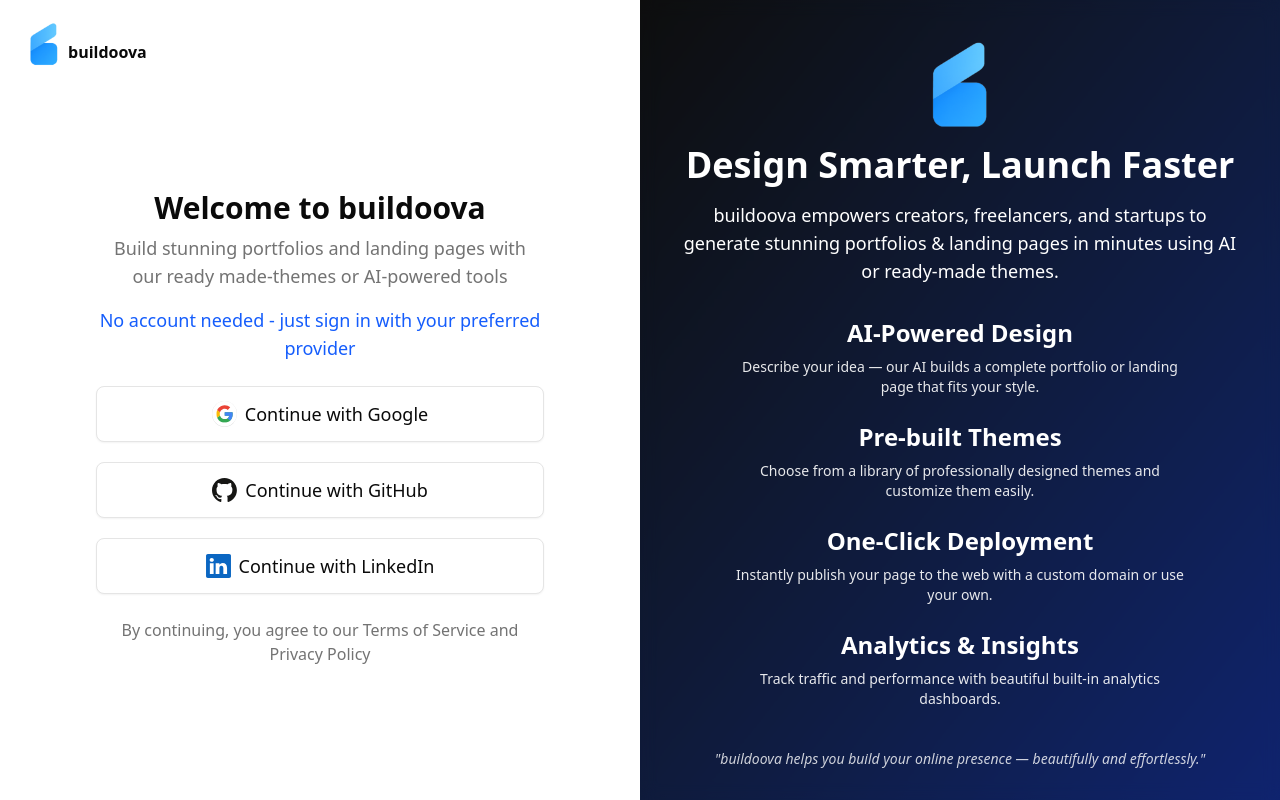
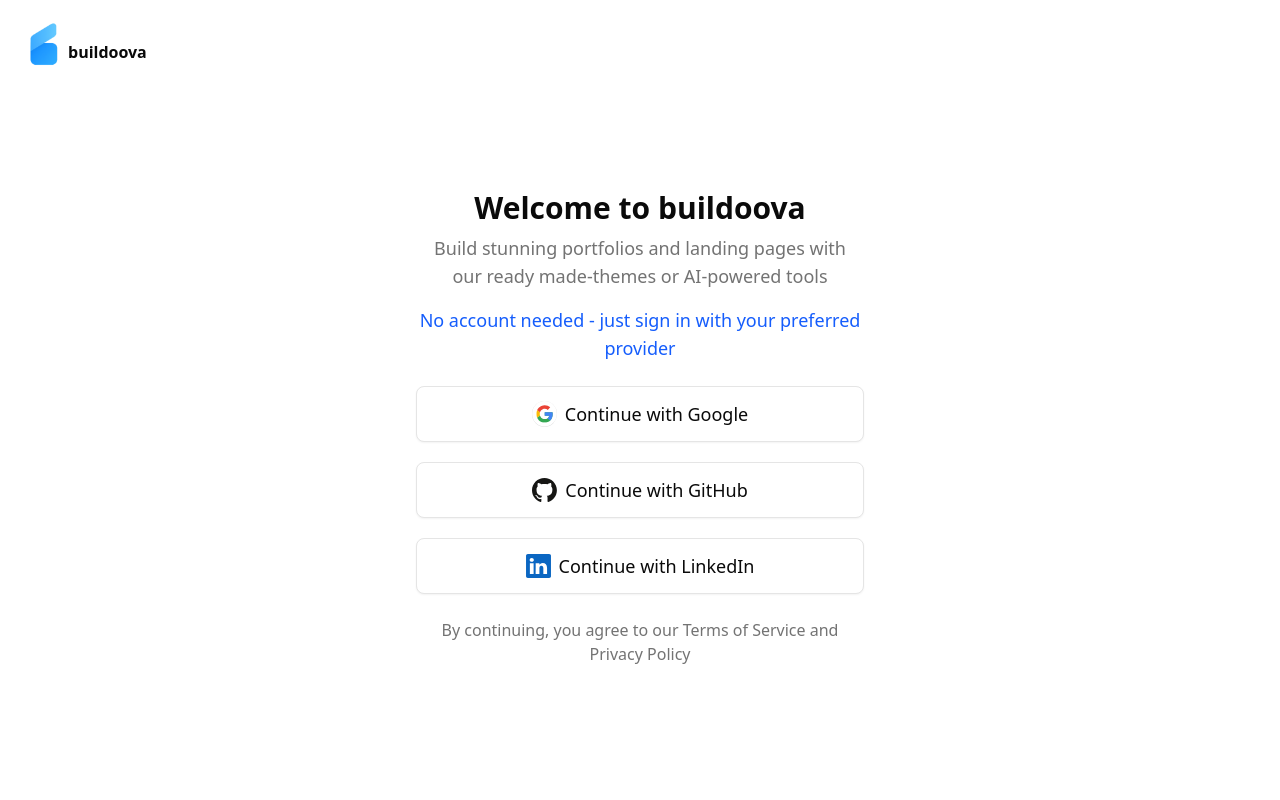
Before and after one commit to soufianboukir/buildoova, a Next.js app: page /login in a window 1280 px wide. Built offline with nearby package versions, Linux system fonts and the light colour scheme.

Commit message:
add username field in session

```diff
--- a/app/(auth)/login/page.tsx
+++ b/app/(auth)/login/page.tsx
@@ -20,7 +20,7 @@
     const errorMessage = error ? errorMessages[error] || errorMessages["Default"] : null;
 
     return (
-        <div className="grid min-h-svh lg:grid-cols-2">
+        <div className="grid min-h-svh">
             <div className="flex flex-col gap-4 p-6">
                 <div className="flex justify-center gap-2 md:justify-start">
                     <Link href="/" className="flex items-end gap-1 font-semibold">
@@ -41,54 +41,6 @@
                     </div>
                 </div>
             </div>
-            <div className="bg-muted relative hidden lg:block">
-                <div className="relative hidden lg:block bg-gradient-to-br from-primary to-blue-800 text-white">
-                    <div className="absolute inset-0 bg-black/40 backdrop-blur-sm" />
-                    <div className="relative z-10 flex h-[100vh] flex-col justify-between p-10">
-                        <div className="text-center">
-                            <Image
-                                src={'/images/buildoova-logo.png'}
-                                width={60}
-                                height={60}
-                                alt="Buildoova logo"
-                                className="mx-auto mb-4"
-                            />
-                            <h1 className="text-4xl font-bold">Design Smarter, Launch Faster</h1>
-                            <p className="mt-4 text-lg max-w-xl mx-auto">
-                                buildoova empowers creators, freelancers, and startups to generate stunning portfolios & landing pages in minutes using AI or ready-made themes.
-                            </p>
-                        </div>
-                        <div className="mt-8 flex flex-col items-center gap-6">
-                        {[
-                            {
-                            title: "AI-Powered Design",
-                            description: "Describe your idea — our AI builds a complete portfolio or landing page that fits your style.",
-                            },
-                            {
-                            title: "Pre-built Themes",
-                            description: "Choose from a library of professionally designed themes and customize them easily.",
-                            },
-                            {
-                            title: "One-Click Deployment",
-                            description: "Instantly publish your page to the web with a custom domain or use your own.",
-                            },
-                            {
-                            title: "Analytics & Insights",
-                            description: "Track traffic and performance with beautiful built-in analytics dashboards.",
-                            },
-                        ].map((feature, index) => (
-                            <div className="max-w-md text-center" key={index}>
-                            <h2 className="text-2xl font-semibold mb-2">{feature.title}</h2>
-                            <p className="text-sm opacity-90">{feature.description}</p>
-                            </div>
-                        ))}
-                        </div>
-                        <div className="text-center mt-10 opacity-80 text-sm italic">
-                        &quot;buildoova helps you build your online presence — beautifully and effortlessly.&quot;
-                        </div>
-                    </div>
-                </div>
-            </div>
         </div>
     );
 }
--- /dev/null
+++ b/app/(main)/[siteName]/page.tsx
@@ -0,0 +1,49 @@
+'use client'
+import Loading from '@/components/Loading';
+import { viewSite } from '@/services/site';
+import { useRouter } from 'next/navigation';
+import React, { useEffect, useState } from 'react'
+
+const ViewSite = ({params}: {params: {siteName: string}}) => {
+    const siteName = params.siteName;
+    const [siteCode,setSiteCode] = useState<string>('');
+    const [loading,setLoading] = useState<boolean>(true);
+    const router = useRouter();
+
+    useEffect(() =>{
+        const getSiteCode = async () =>{
+            try{
+                const response = await viewSite(siteName)
+                if(response.status === 200){
+                    setSiteCode(response.data.code)
+                }else{
+                    router.push('/404')
+                }
+            }catch{
+                router.push('/404')
+            }finally{
+                setLoading(false)
+            }
+        }
+        if(siteName){
+            getSiteCode()
+        }
+    },[siteName])
+
+    if (loading) return <Loading isAiGenerates={false}/>
+
+    return (
+        <div>
+            {
+                siteCode && (
+                    <div
+                        className="preview relative z-0"
+                        dangerouslySetInnerHTML={{ __html: siteCode }}
+                    />
+                )
+            }
+        </div>
+    )
+}
+
+export default ViewSite;
--- a/app/(main)/dashboard/page.tsx
+++ /dev/null
@@ -1,11 +0,0 @@
-import React from 'react'
-
-const Dashboard = async () => {
-    return (
-        <div>
-            <h1>dashboard page</h1>
-        </div>
-    )
-}
-
-export default Dashboard;
--- /dev/null
+++ b/app/404/page.tsx
@@ -0,0 +1,22 @@
+import { Button } from '@/components/ui/button';
+import Link from 'next/link';
+import React from 'react';
+
+const NotFound = () => {
+    return (
+        <div className='flex flex-col gap-2 justify-center items-center h-screen w-full'>
+            <h1 className='text-xl font-semibold flex items-center gap-1'>
+                <span className='text-4xl font-semibold'>404</span>
+                <div className='w-[2px] bg-black h-5 mx-2'></div>
+                <span className='text-2xl font-semibold'>Not found</span>
+            </h1>
+            <Button>
+                <Link href={'/'}>
+                    back to home pape
+                </Link>
+            </Button>
+        </div>
+    );
+};
+
+export default NotFound;
--- /dev/null
+++ b/app/api/viewSite/[siteName]/route.ts
@@ -0,0 +1,42 @@
+import { NextRequest, NextResponse } from "next/server";
+import { dbConnection } from "@/config/db";
+import User from "@/models/user.model";
+
+export const GET = async (
+    request: NextRequest,
+    { params }: { params: { siteName: string } }
+    ): Promise<NextResponse> => {
+    try {
+            await dbConnection();
+            const siteName = params.siteName;
+
+            if (!siteName) {
+                return NextResponse.json({
+                    message: "Missing siteName"
+                }, {
+                    status: 400
+                });
+            }
+
+            const user = await User.findOne({ siteName }).select("code");
+
+            if (!user) {
+                return NextResponse.json({
+                    message: "Site not found"
+                }, {
+                    status: 404
+                });
+            }
+
+            return NextResponse.json({
+                code: user.code
+            });
+    } catch {
+            return NextResponse.json({
+                message: "Internal Server Error"
+            },
+            {
+                status: 500
+            });
+    }
+};
--- a/app/layout.tsx
+++ b/app/layout.tsx
@@ -15,8 +15,8 @@
 });
 
 export const metadata: Metadata = {
-  title: "Create Next App",
-  description: "Generated by create next app",
+  title: "buildoova",
+  description: "Empower your online presence with beautiful, smart designs—generated just for you.",
 };
 
 export default function RootLayout({
--- a/app/start/page.tsx
+++ b/app/start/page.tsx
@@ -159,7 +159,7 @@
   const currentStep = steps[step];
 
   if(code) return <Preview code={code}/>
-  if(loading) return <Loading />
+  if(loading) return <Loading isAiGenerates={true} />
   return (
     <div className="min-h-screen bg-gray-50 py-4 px-4 sm:px-6 lg:px-8">
       <Button
--- a/auth/index.ts
+++ b/auth/index.ts
@@ -41,6 +41,7 @@
                 const dbUser = await getUserByEmail(user.email);
                 if(dbUser?._id){
                     token.id = dbUser?._id?.toString();
+                    token.username = dbUser.username;
                 }
             }
             return token;
@@ -49,6 +50,7 @@
         async session({ session, token }) {
             if (session.user && token) {
                 session.user.id = token.id;
+                session.user.username = token.username;
             }
             return session;
         },
--- a/components/Loading.tsx
+++ b/components/Loading.tsx
@@ -1,6 +1,6 @@
 import React from "react";
 
-const Loading: React.FC = () => {
+const Loading = ({isAiGenerates}: {isAiGenerates: boolean}) => {
   return (
     <div className="flex flex-col items-center justify-center h-screen bg-gradient-to-br from-gray-50 to-blue-50">
         <div className="relative">
@@ -9,9 +9,14 @@
         </div>
 
         <p className="text-gray-700 text-lg font-medium mb-6 animate-pulse">
-            Generating your page, please wait...
+            {
+                isAiGenerates ?
+                "Generating your page, please wait..." : "Loading! please wait"
+            }
         </p>
 
+        {
+            isAiGenerates && (
                 <div className="max-w-md text-center px-4">
                     <p className="text-gray-500 text-sm italic">
                     <span className="inline-block animate-fadeInOut">
@@ -19,6 +24,8 @@
                     </span>
                     </p>
                 </div>
+            )
+        }
     </div>
   );
 };
--- a/services/site.ts
+++ b/services/site.ts
@@ -1,4 +1,9 @@
 import { api } from "@/config/api"
+
+export const viewSite = async (siteName: string) =>{
+    const response = await api.get(`/viewSite/${siteName}`);
+    return response
+}
 
 export const publishSite = async (code: string,siteName: string) =>{
     const response = await api.post(`/publish`,{code,siteName})
```
Also changed, not shown: app/test/page.tsx (deleted). Lines whose indentation alone changed are shown as unchanged.
